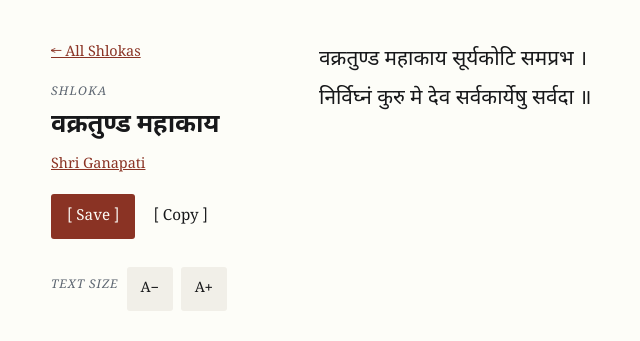
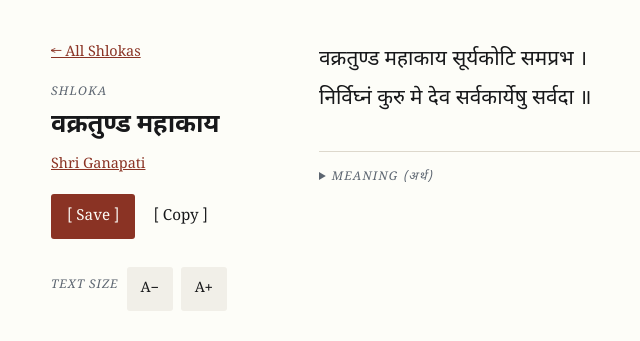
Before and after one commit to StotraSudhaManjiri/stotrasudhamanjiri.github.io, a Jekyll site: the page built from _shlokas/vakratunda.md, in a window 1280 px wide. Shown: the top 341 px of the page, without its empty margins (153-793 px from the left). Built offline with Jekyll 4.4.1, drawn with Linux system fonts in a browser that asks for light colours.

Commit message:
Add collapsible अर्थ (meaning) feature, first example on Vakratunda
Content split marker (<!--ARTHA-->) in the shloka body separates verse
text (still goes through pada-splitting) from meaning content (plain
prose, rendered via Kramdown, collapsed by default matching the
existing Tags/Useful-Sites disclosure pattern).

Meaning for वक्रतुण्ड महाकाय sourced verbatim from shlokam.org (word-
by-word + full translation), attributed inline — not generated, per
the sourcing rule in the SEO plan: scripture meaning is exactly the
kind of content a model can get subtly wrong while sounding
authoritative, so it only goes in if traced to a named published
source.

Co-Authored-By: Claude Sonnet 5 <noreply@anthropic.com>

```diff
--- a/_layouts/shloka.html
+++ b/_layouts/shloka.html
@@ -26,7 +26,9 @@ layout: default
 
     <div class="content">
         <article class="shloka" lang="mr">
-        {% assign joined_content = content | replace: " ||", "&nbsp;||" | replace: " |", "&nbsp;|" | replace: " ॥", "&nbsp;॥" | replace: " ।", "&nbsp;।" | strip_html %}
+        {% assign content_parts = content | split: "<!--ARTHA-->" %}
+        {% assign shloka_html = content_parts[0] %}
+        {% assign joined_content = shloka_html | replace: " ||", "&nbsp;||" | replace: " |", "&nbsp;|" | replace: " ॥", "&nbsp;॥" | replace: " ।", "&nbsp;।" | strip_html %}
         {% capture newline_char %}
 {% endcapture %}
         <div class="shloka-text" id="shlokaText">
@@ -56,6 +58,15 @@ layout: default
             {% endunless %}
             {% endfor %}
         </div>
+
+        {% if content_parts[1] %}
+        <details class="artha-disclosure">
+            <summary class="eyebrow">Meaning (अर्थ)</summary>
+            <div class="artha-body" lang="en">
+                {{ content_parts[1] }}
+            </div>
+        </details>
+        {% endif %}
         </article>
     </div>
 </div>
--- a/_shlokas/vakratunda.md
+++ b/_shlokas/vakratunda.md
@@ -6,3 +6,31 @@ english_title: vakratunda mahakaya
 
 वक्रतुण्ड महाकाय सूर्यकोटि समप्रभ ।
 निर्विघ्नं कुरु मे देव सर्वकार्येषु सर्वदा ॥
+
+<!--ARTHA-->
+
+**Translation:** O Lord with a curved trunk and a large body, whose splendour is equal to that of a million suns, remove all obstacles from my tasks, always and in all undertakings.
+
+**Word-meanings:**
+
+वक्रतुण्ड (vakratuṇḍa) — curved trunk (vakra: curved · tuṇḍa: trunk)
+
+महाकाय (mahākāya) — large body (mahā: large · kāya: body)
+
+सूर्यकोटि (sūryakoṭi) — million suns (sūrya: sun · koṭi: million)
+
+समप्रभ (samaprabha) — equal splendour (sama: equal · prabha: splendour)
+
+निर्विघ्नं (nirvighnaṃ) — without obstacles
+
+कुरु (kuru) — do
+
+मे (me) — my
+
+देव (deva) — O Lord
+
+सर्वकार्येषु (sarvakāryeṣu) — in all undertakings (sarva: all · kāryeṣu: in undertakings)
+
+सर्वदा (sarvadā) — always
+
+<span class="artha-source">Source: [shlokam.org](https://shlokam.org/shloka/vakrathunda-mahakaya.htm)</span>
--- a/style.css
+++ b/style.css
@@ -366,6 +366,29 @@ ul.shloka-list li.is-saved a::after {
 }
 .shloka-line.verse-end { margin-bottom: 22px; }
 
+/* --- Meaning (अर्थ) disclosure --------------------------------------------- */
+.artha-disclosure {
+    margin-top: 32px;
+    padding-top: 16px;
+    border-top: 1px solid var(--rule-soft);
+}
+.artha-body {
+    font-family: var(--font-reading);
+    font-size: 0.95rem;
+    line-height: 1.7;
+    color: var(--text-muted);
+    margin-top: 12px;
+}
+.artha-body p { margin: 0 0 14px; }
+.artha-body p:last-child { margin-bottom: 0; }
+.artha-body strong { color: var(--text); }
+.artha-source {
+    display: block;
+    margin-top: 16px;
+    font-size: 0.8rem;
+    font-style: italic;
+}
+
 /* --- Reading guide (fixed translucent strip, mobile only) ------------------------------- */
 .reading-guide {
     display: none;
```
